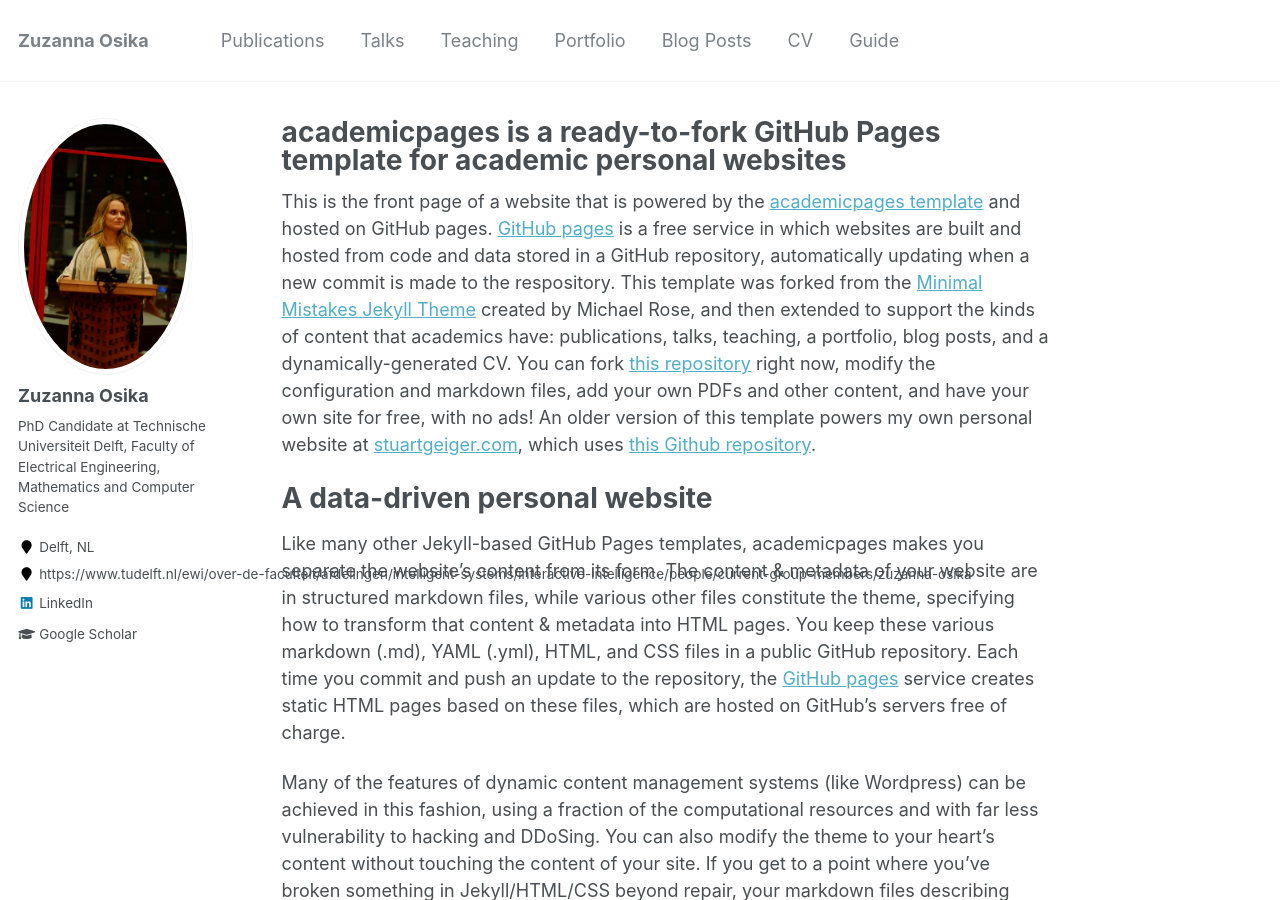
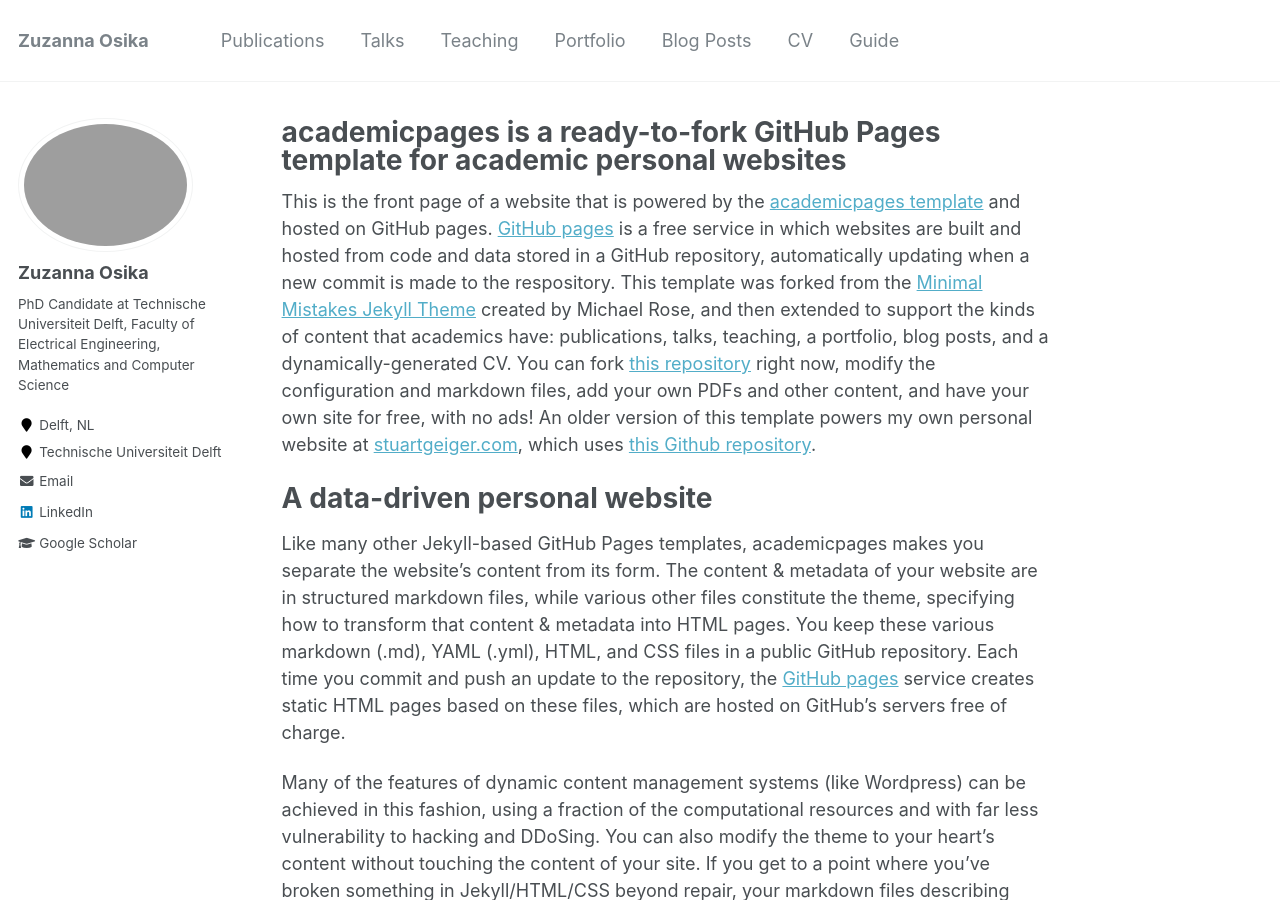
Before and after one commit to osikazuzanna/osikazuzanna.github.io, a Jekyll site: the page built from _pages/about.md, in a window 1280 px wide and 900 px high. Built offline with Jekyll 4.4.1, drawn with Linux system fonts in a browser that asks for light colours.

Commit message:
Changed source and repository

```diff
--- a/_config.yml
+++ b/_config.yml
@@ -81,13 +81,13 @@ analytics:
 # Site Author
 author:
   name             : "Zuzanna Osika"
-  avatar           : "website.jpg"
+  avatar           : "profile.png"
   bio              : "PhD Candidate at Technische Universiteit Delft, Faculty of Electrical Engineering, Mathematics and Computer Science"
   location         : "Delft, NL"
-  employer         :  "https://www.tudelft.nl/ewi/over-de-faculteit/afdelingen/intelligent-systems/interactive-intelligence/people/current-group-members/zuzanna-osika"
+  employer         :  "Technische Universiteit Delft"
   pubmed           : #"https://www.ncbi.nlm.nih.gov/pubmed/?term=john+snow"
   googlescholar    : "https://scholar.google.nl/citations?user=R2OlncAAAAAJ&hl=pl&oi=ao"
-  email            :
+  email            :  "z.osika@tudelft.nl"
   researchgate     :  # example: "https://www.researchgate.net/profile/yourprofile"
   uri              :
   bitbucket        :
@@ -102,7 +102,7 @@ author:
   instagram        :
   impactstory      : #"https://profiles.impactstory.org/u/xxxx-xxxx-xxxx-xxxx"
   lastfm           :
-  linkedin         :  "https://www.linkedin.com/in/zuzanna-osika/"
+  linkedin         :  "zuzanna-osika/"
   orcid            : #"http://orcid.org/yourorcidurl"
   pinterest        :
   soundcloud       :
```
Also changed, not shown: 1 other file.
